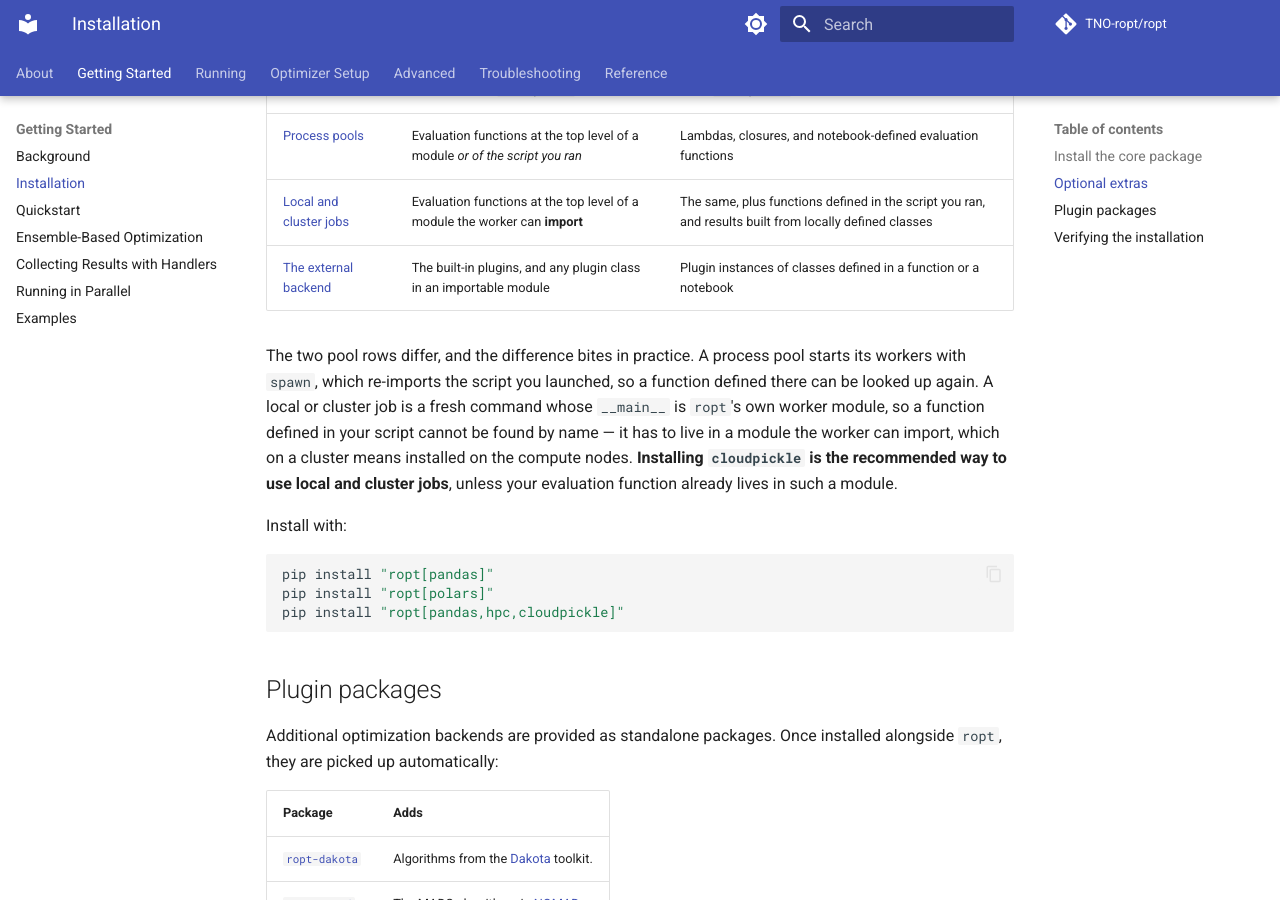
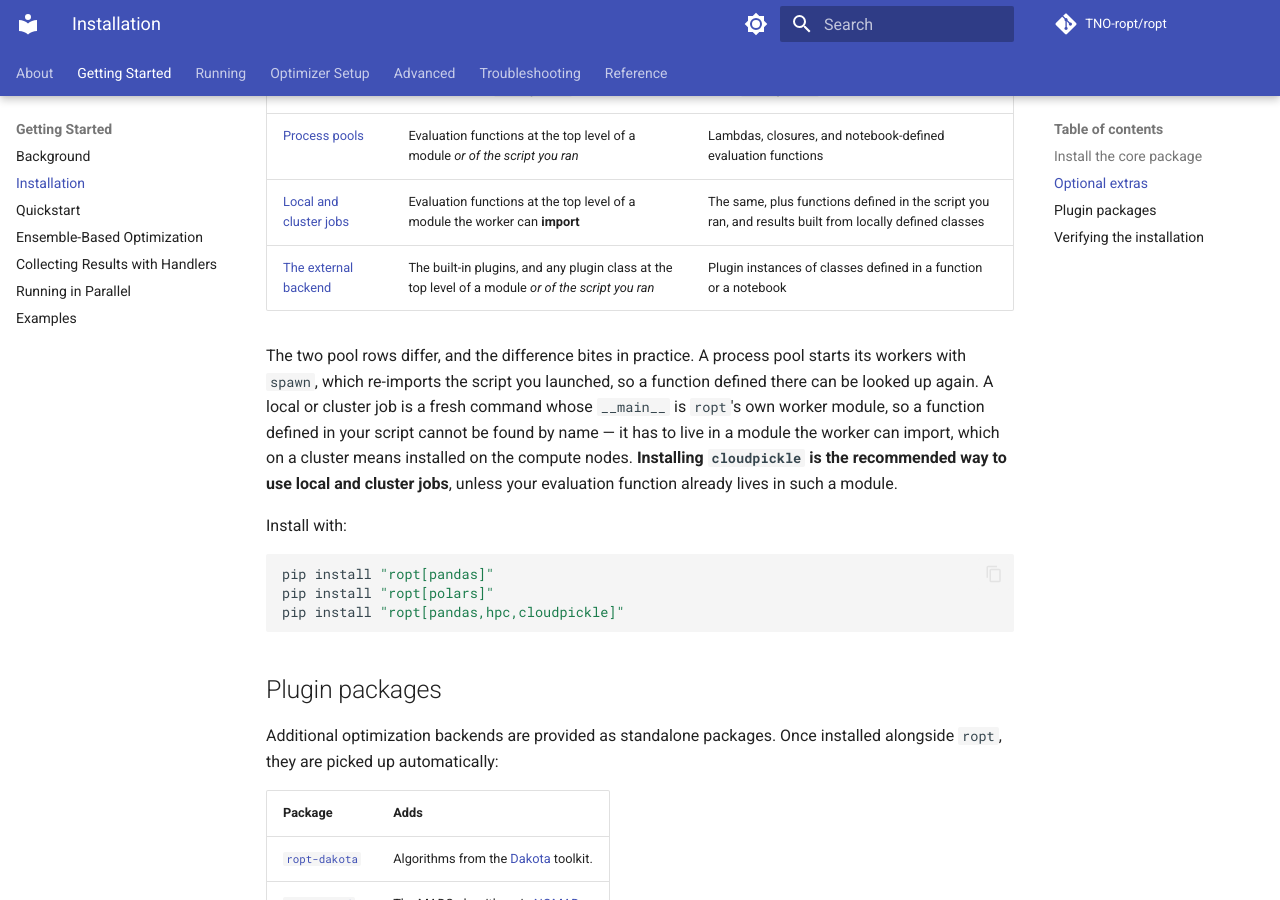
Before and after one commit to TNO-ropt/ropt, an MkDocs documentation site: the page built from docs/getting_started/installation.md, in a window 1280 px wide and 900 px high, scrolled down 1050 px. Built offline with MkDocs 1.6.1 and Material for MkDocs 9.7.7, drawn with Linux system fonts in a browser that asks for light colours; comment, search, counter and statistics services are not loaded; the version menu is left out.

Commit message:
Widen the external-backend row to code in the script you ran

```diff
--- a/docs/getting_started/installation.md
+++ b/docs/getting_started/installation.md
@@ -41,7 +41,7 @@ works without it:
 | ----- | --------------------------- | ----------------------- |
 | [Process pools](../running/parallel.md#process-pool) | Evaluation functions at the top level of a module *or of the script you ran* | Lambdas, closures, and notebook-defined evaluation functions |
 | [Local and cluster jobs](../running/parallel.md#local-pool) | Evaluation functions at the top level of a module the worker can **import** | The same, plus functions defined in the script you ran, and results built from locally defined classes |
-| [The external backend](../running/parallel.md#external-backend) | The built-in plugins, and any plugin class in an importable module | Plugin instances of classes defined in a function or a notebook |
+| [The external backend](../running/parallel.md#external-backend) | The built-in plugins, and any plugin class at the top level of a module *or of the script you ran* | Plugin instances of classes defined in a function or a notebook |
 
 The two pool rows differ, and the difference bites in practice. A process pool
 starts its workers with `spawn`, which re-imports the script you launched, so a
```
